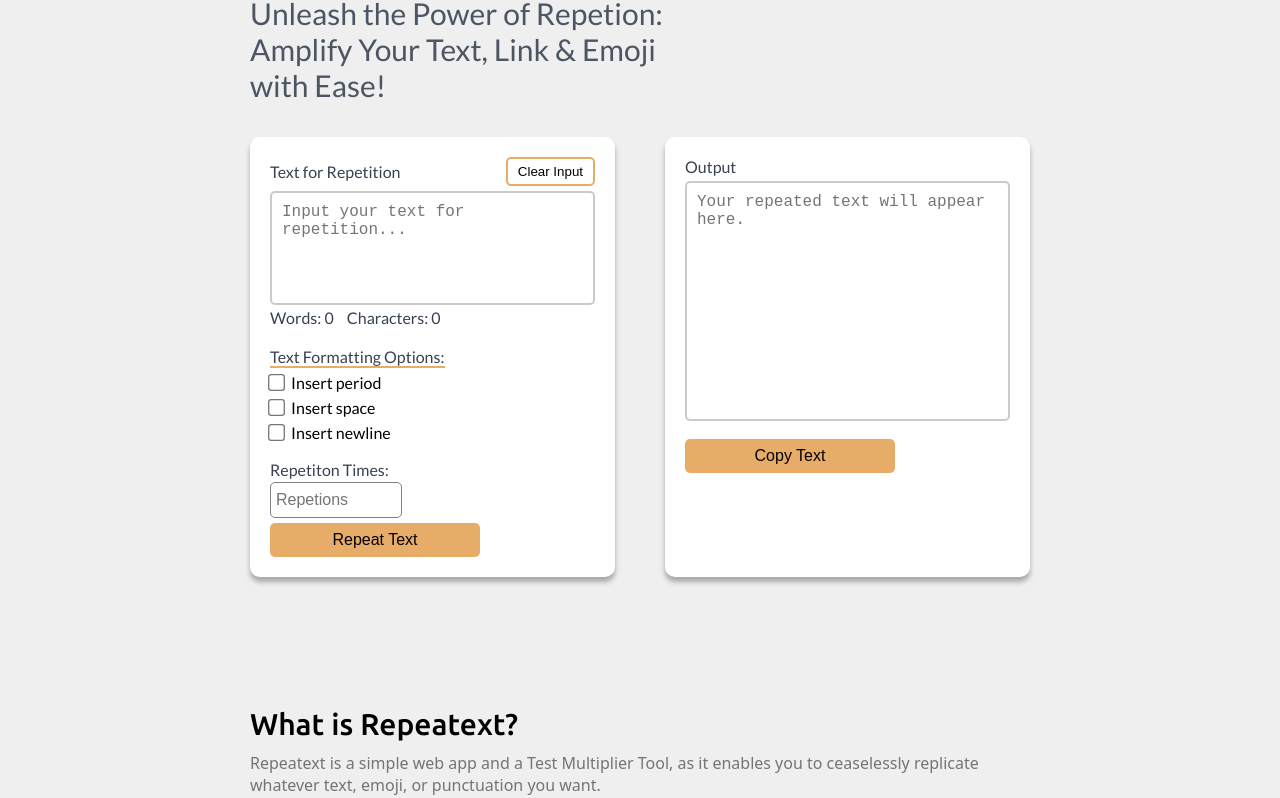
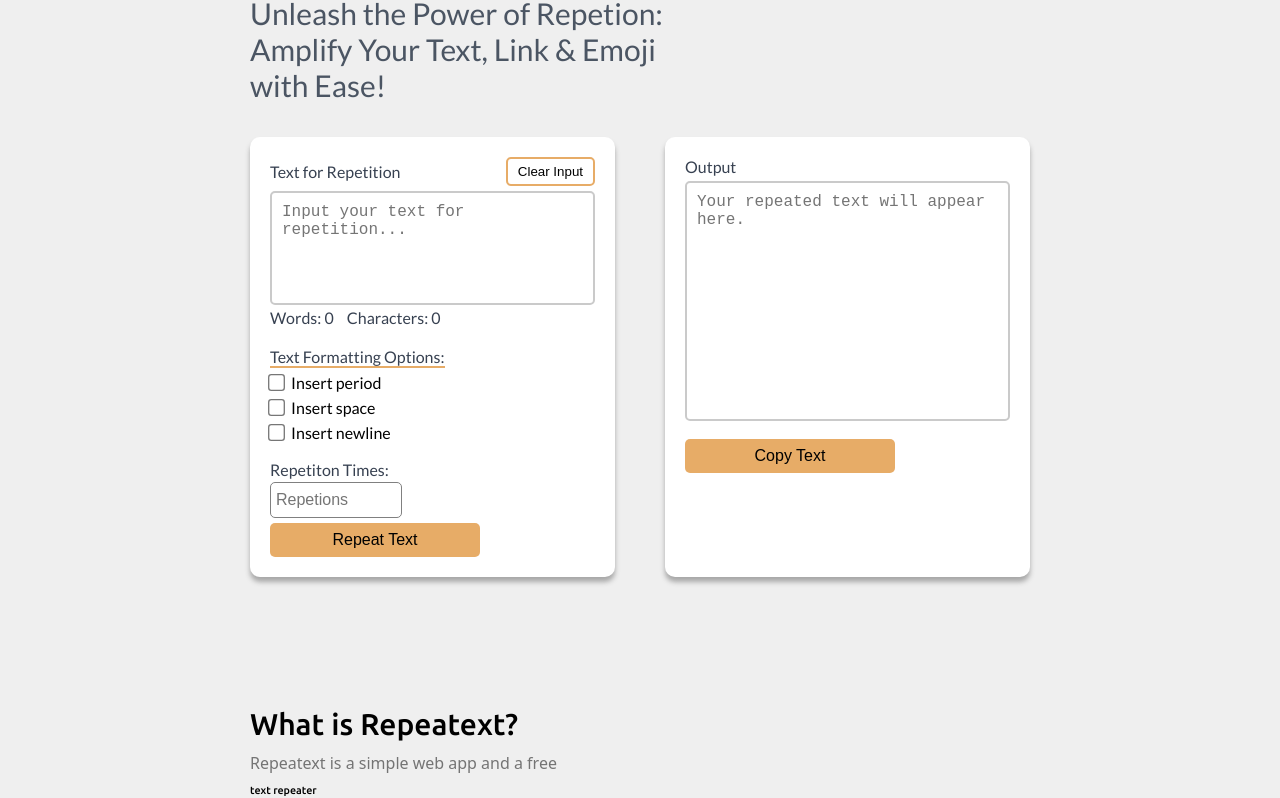
Before and after one commit to Techeritage/Repeatext, a plain HTML site: page index.html in a window 1280 px wide. Shown: the part 145-943 px from the top of the page. Drawn offline with nearby package versions, Linux system fonts and the light colour scheme; a web font is replaced by a local one.

Commit message:
Update index.html

```diff
--- a/index.html
+++ b/index.html
@@ -119,7 +119,7 @@
     <div class="site-info-case">
       <div class="site-info">
         <h2>What is Repeatext?</h2>
-        <p class="p1">Repeatext is a simple web app and a Test Multiplier Tool, as it enables you to ceaselessly replicate whatever
+        <p class="p1">Repeatext is a simple web app and a free <h6>text repeater</h6> tool, as it enables you to ceaselessly replicate whatever
           text, emoji, or punctuation you want.
         </p>
       </div>
```
